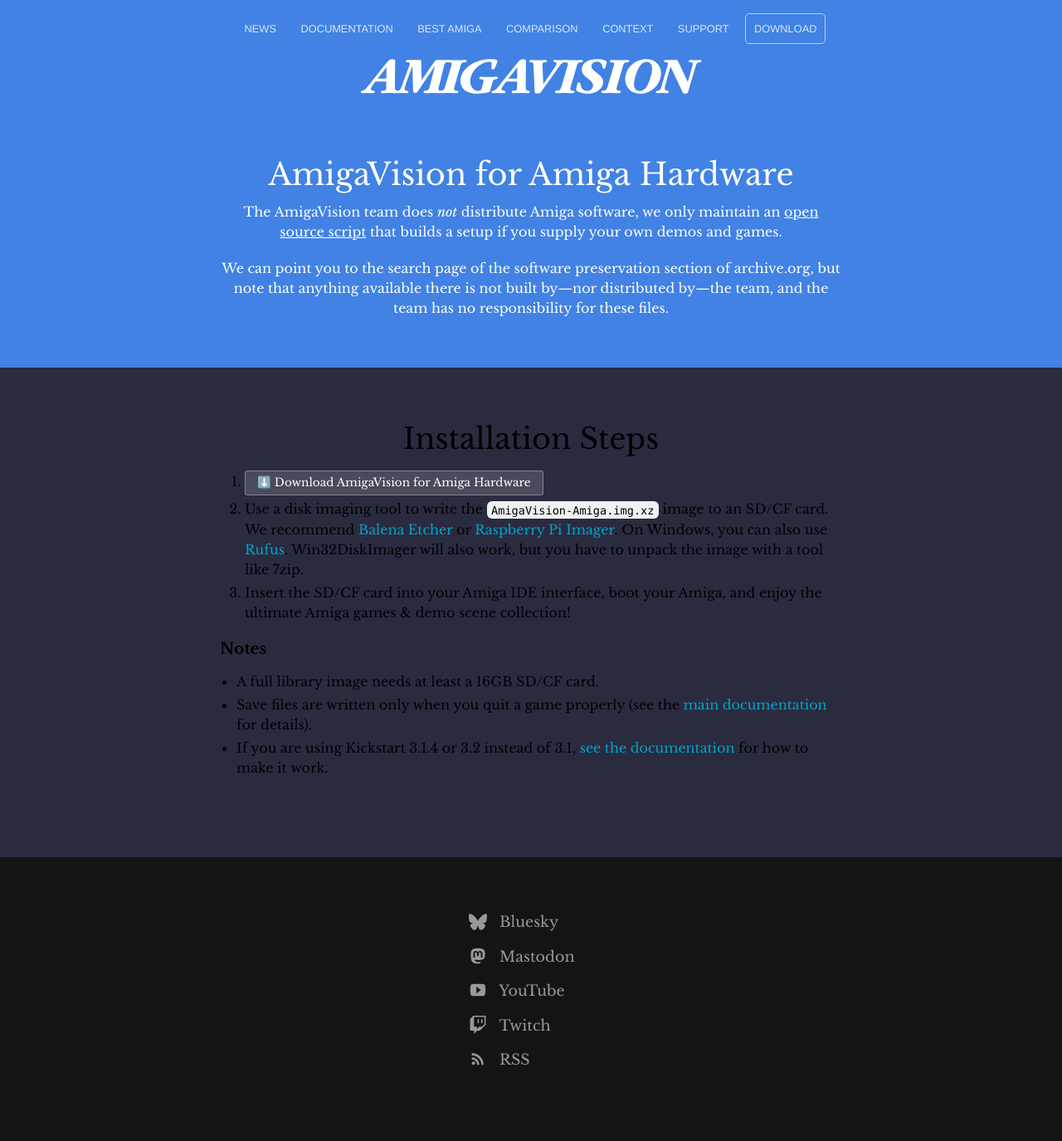
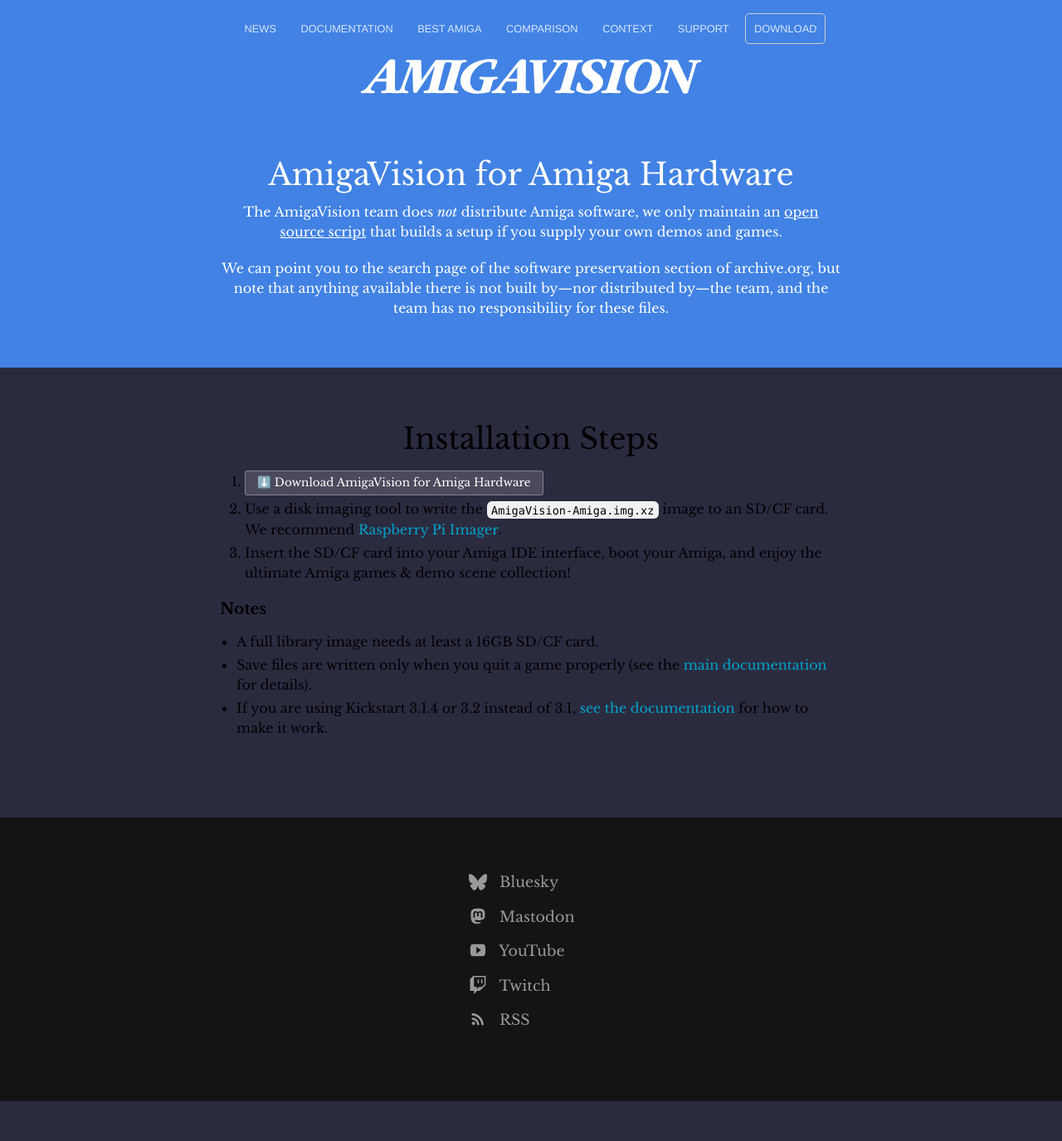
Before and after one commit to amigavision/amigavision.github.io, a Jekyll site: the page built from download/amiga.html, in a window 1280 px wide. Shown: the whole page at 83% size. Built offline with Jekyll 4.4.1, drawn with Linux system fonts in a browser that asks for light colours; after the commit the page ends 1327 px from its top, so only the background shows below that.

Commit message:
Remove Balena and Rufus, they don't seem reliable across all platforms

```diff
--- a/download/amiga.html
+++ b/download/amiga.html
@@ -16,16 +16,16 @@
   <div class="text-container">
     <h2>Installation Steps</h2>
     <ol>
-      <li><div class="button alt"><a target="_blank" href="https://archive.org/details/software?query=amigavision+for+amiga+hardware">⬇️ Download AmigaVision for Amiga Hardware</a></div></li>
-      <li>Use a disk imaging tool to write the <code>AmigaVision-Amiga.img.xz</code> image to an SD/CF card. We recommend <a href="https://etcher.balena.io">Balena Etcher</a> or <a href="https://www.raspberrypi.com/software/">Raspberry Pi Imager</a>. On Windows, you can also use <a href="https://rufus.ie">Rufus</a>. Win32DiskImager will also work, but you have to unpack the image with a tool like 7zip.</li>
+      <li><div class="button alt"><a target="_blank" href="https://archive.org/details/software?query=amigavision+for+amiga+hardware">⬇️ Download AmigaVision for Amiga Hardware</a></div>
+      <li>Use a disk imaging tool to write the <code>AmigaVision-Amiga.img.xz</code> image to an SD/CF card. We recommend <a href="https://www.raspberrypi.com/software/">Raspberry Pi Imager</a>.
       <li>Insert the SD/CF card into your Amiga IDE interface, boot your Amiga, and enjoy the ultimate Amiga games & demo scene collection!
     </ol>
 
     <h3>Notes</h3>
     <ul>
-      <li>A full library image needs at least a 16GB SD/CF card.</li>
-      <li>Save files are written only when you quit a game properly (see the <a href="/docs#amiga">main documentation</a> for details).</li>
-      <li>If you are using Kickstart 3.1.4 or 3.2 instead of 3.1, <a href="/docs#kickstart">see the documentation</a> for how to make it work.</li>
+      <li>A full library image needs at least a 16GB SD/CF card.
+      <li>Save files are written only when you quit a game properly (see the <a href="/docs#amiga">main documentation</a> for details).
+      <li>If you are using Kickstart 3.1.4 or 3.2 instead of 3.1, <a href="/docs#kickstart">see the documentation</a> for how to make it work.
     </ul>
   </div>
 </section>
--- a/download/pi.html
+++ b/download/pi.html
@@ -18,9 +18,9 @@
     <p>AmigaVision runs well on any Raspberry Pi 5, 500, 500+, or CM5 with 1GB of RAM — or more, but 1GB is sufficient. Raspberry Pi 4 is also supported, but too slow for the most accurate emulation.</p>
     <ol>
       <li><div class="button alt"><a target="_blank" href="https://archive.org/details/software?query=amigavision+for+raspberry+pi">⬇️ Download AmigaVision for Raspberry Pi</a></div></li>
-      <li>Use a disk imaging tool to write the <code>AmigaVision-RPi.img.xz</code> image to an SD card — we recommend <a href="https://etcher.balena.io">Balena Etcher</a> or <a href="https://www.raspberrypi.com/software/">Raspberry Pi Imager</a>. On Windows, you can also use <a href="https://rufus.ie">Rufus</a>. Win32DiskImager will also work, but you have to unpack the image with a tool like 7zip.</li>
-      <li>Insert the SD card into your Raspberry Pi, turn it on.</li>
-      <li>Enjoy the ultimate Amiga games & demo scene collection!</li>
+      <li>Use a disk imaging tool to write the <code>AmigaVision-RPi.img.xz</code> image to an SD card — we recommend <a href="https://www.raspberrypi.com/software/">Raspberry Pi Imager</a>.
+      <li>Insert the SD card into your Raspberry Pi, turn it on.
+      <li>Enjoy the ultimate Amiga games & demo scene collection!
     </ol>
 
     <h2>Notes</h2>
```
Also changed, not shown: docs.md (+0 -2 lines).
